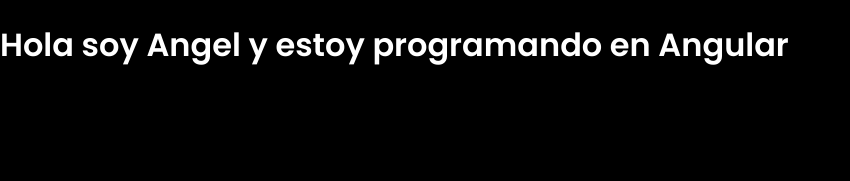
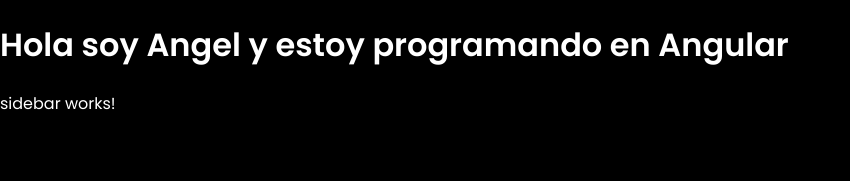
Before and after one commit to fisiangel14/spotify-angular, an Angular app: page / in a window 1280 px wide. Shown: the top 181 px of the page, without its empty margins (0-850 px from the left). Built offline with nearby package versions, Linux system fonts and the light colour scheme.

Commit message:
add componente

```diff
--- a/src/app/app.html
+++ b/src/app/app.html
@@ -1,2 +1,4 @@
 <h1>Hola soy Angel y estoy programando en Angular</h1>
+<app-sidebar></app-sidebar>
+
 <router-outlet></router-outlet>
--- a/src/app/app.ts
+++ b/src/app/app.ts
@@ -1,9 +1,10 @@
 import { Component, signal } from '@angular/core';
 import { RouterOutlet } from '@angular/router';
+import { Sidebar } from './sidebar/sidebar';
 
 @Component({
   selector: 'app-root',
-  imports: [RouterOutlet],
+  imports: [RouterOutlet, Sidebar],
   templateUrl: './app.html',
   styleUrl: './app.css'
 })
--- /dev/null
+++ b/src/app/sidebar/sidebar.html
@@ -0,0 +1 @@
+<p>sidebar works!</p>
```
Also changed, not shown: src/app/sidebar/sidebar.ts (added, +11 -0 lines), src/app/sidebar/sidebar.css (added), 2 other files (tests, documents, lock files or other folders).
